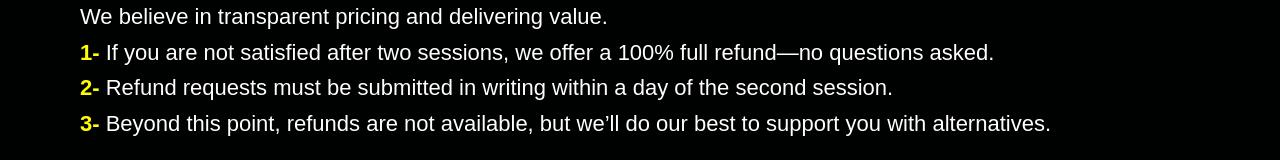
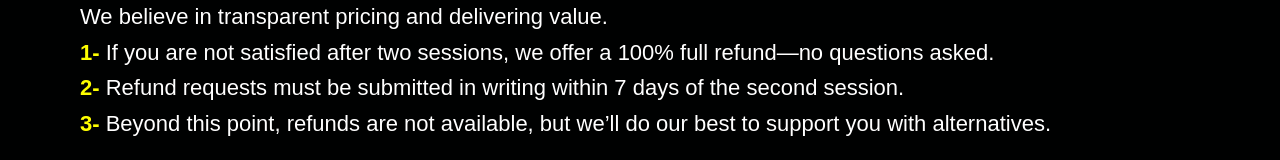
Before and after one commit to yapcapitalist/YC, a React (Vite) app: page /refundandcancelation in a window 1280 px wide. Shown: the part 229-389 px from the top of the page. Built offline with nearby package versions, Linux system fonts and the light colour scheme; a web font is replaced by a local one.

Commit message:
added time

```diff
--- a/src/components/Refund-Cancelation.jsx
+++ b/src/components/Refund-Cancelation.jsx
@@ -16,7 +16,7 @@ const RefundCancelation = () => {
             <p>We believe in transparent pricing and delivering value.</p>
             <div>
                 <p> <span className='!font-extrabold !text-[#fefe00] mb-4'>1-</span> If you are not satisfied after two sessions, we offer a 100% full refund—no questions asked.</p>
-                <p><span className='!font-bold !text-[#fefe00] mb-4'>2-</span> Refund requests must be submitted in writing within a day of the second session.</p>
+                <p><span className='!font-bold !text-[#fefe00] mb-4'>2-</span> Refund requests must be submitted in writing within 7 days of the second session.</p>
                 <p><span className='!font-bold !text-[#fefe00] mb-4'>3-</span> Beyond this point, refunds are not available, but we’ll do our best to support you with alternatives.</p>
             </div>
         </div>
```
